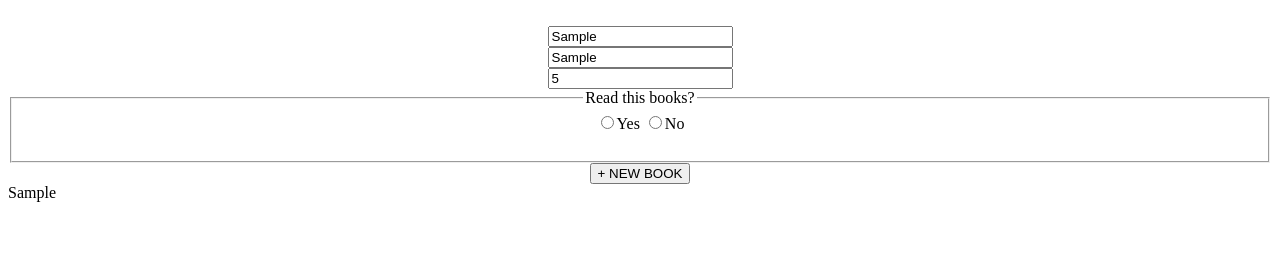
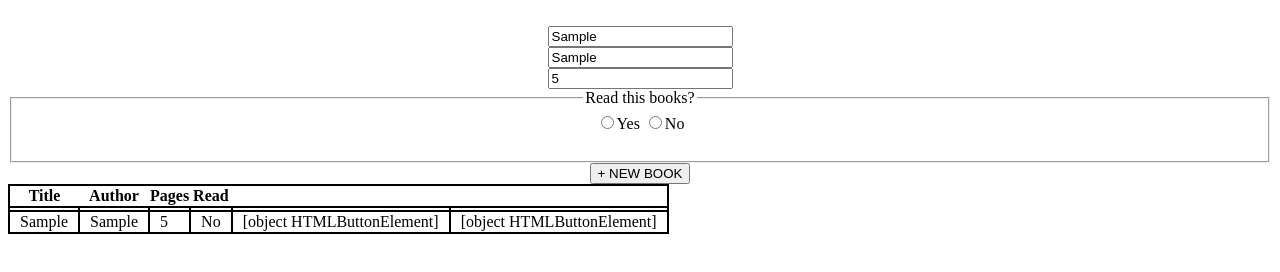
Before and after one commit to Eshan-Sharma/library-project, a plain HTML site: page index.html in a window 1280 px wide. Both pictures are taken after typing "Sample", "Sample", "5" into the empty fields and a click on the button "+ NEW BOOK". Drawn offline with Linux system fonts and the light colour scheme.

Commit message:
table code added

```diff
--- a/index.html
+++ b/index.html
@@ -3,6 +3,7 @@
 <head>
     <meta charset="UTF-8">
     <meta name="viewport" content="width=device-width, initial-scale=1.0">
+    <link rel="stylesheet" href="style.css">
     <title>Library</title>
 </head>
 <body>
@@ -19,6 +20,7 @@
         </fieldset>
         <button class="new-book" onclick="addBookToLibrary()">+ NEW BOOK</button>
     </div>
+
     <div id="content">
         <table id="myTable">
             <thead>
@@ -29,18 +31,16 @@
                     <th>Read</th>
                     <th></th>
                     <th></th>
-                    <th></th>
                 </tr>
             </thead>
-            <tbody>
+            <tbody id="table-body">
                 <tr>
-                    <td>titleData</td>
-                    <td>authorData</td>
-                    <td>pagesData</td>
-                    <td>readData</td>
-                    <td>Update Read Status</td>
-                    <td>Edit</td>
-                    <td>Delete</td>
+                    <td></td>
+                    <td></td>
+                    <td></td>
+                    <td></td>
+                    <td></td>
+                    <td></td>
                 </tr>
             </tbody>
         </table>
--- a/script.js
+++ b/script.js
@@ -1,10 +1,12 @@
 let myLibrary = [];
+let globalId = 1;
 
-function Book(title, author, pages, read){
+function Book(title, author, pages, read, id){
     this.title = title;
     this.author = author;
     this.pages = pages;
     this.read = read;
+    this.id = id;
 }
 
 function addBookToLibrary(){
@@ -13,18 +15,33 @@ function addBookToLibrary(){
     let pages = parseInt(document.getElementById("pages").value);
     let read = document.getElementById("yes").checked==true ? true : false;
 
-    const book = new Book(title, author, pages, read);
+    const book = new Book(title, author, pages, read, globalId);
     myLibrary.push(book);
 
     console.log(myLibrary);
     addToDom(myLibrary);
 }
 
+function deleteBook(){
+
+}
+
 function addToDom(myLibrary){
-    document.getElementById("content").innerHTML = ""
     myLibrary.forEach(element => {
-        let titleChild = document.createElement("div");
-        titleChild.innerHTML = element.title;
-        document.getElementById("content").appendChild(titleChild);
+        let editRead = document.createElement("button");
+        editRead.setAttribute(`onclick`,`editRead(${element.id})`);
+        let deleteBook = document.createElement("button");
+        deleteBook.setAttribute(`onclick`,`deleteBook(${element.id})`);
+
+        let child = document.createElement("tr");
+        child.innerHTML = `
+            <td>${element.title}</td>
+            <td>${element.author}</td>
+            <td>${element.pages}</td>
+            <td>${element.read==true?"Yes":"No"}</td>
+            <td>${editRead}</td>
+            <td>${deleteBook}</td>
+        `
+        document.getElementById("table-body").appendChild(child);
     });
 }
--- a/style.css
+++ b/style.css
@@ -0,0 +1,6 @@
+#myTable, td{
+    border: 2px solid black;
+    border-collapse: collapse;
+    padding-left: 10px;
+    padding-right: 10px;
+}
```
